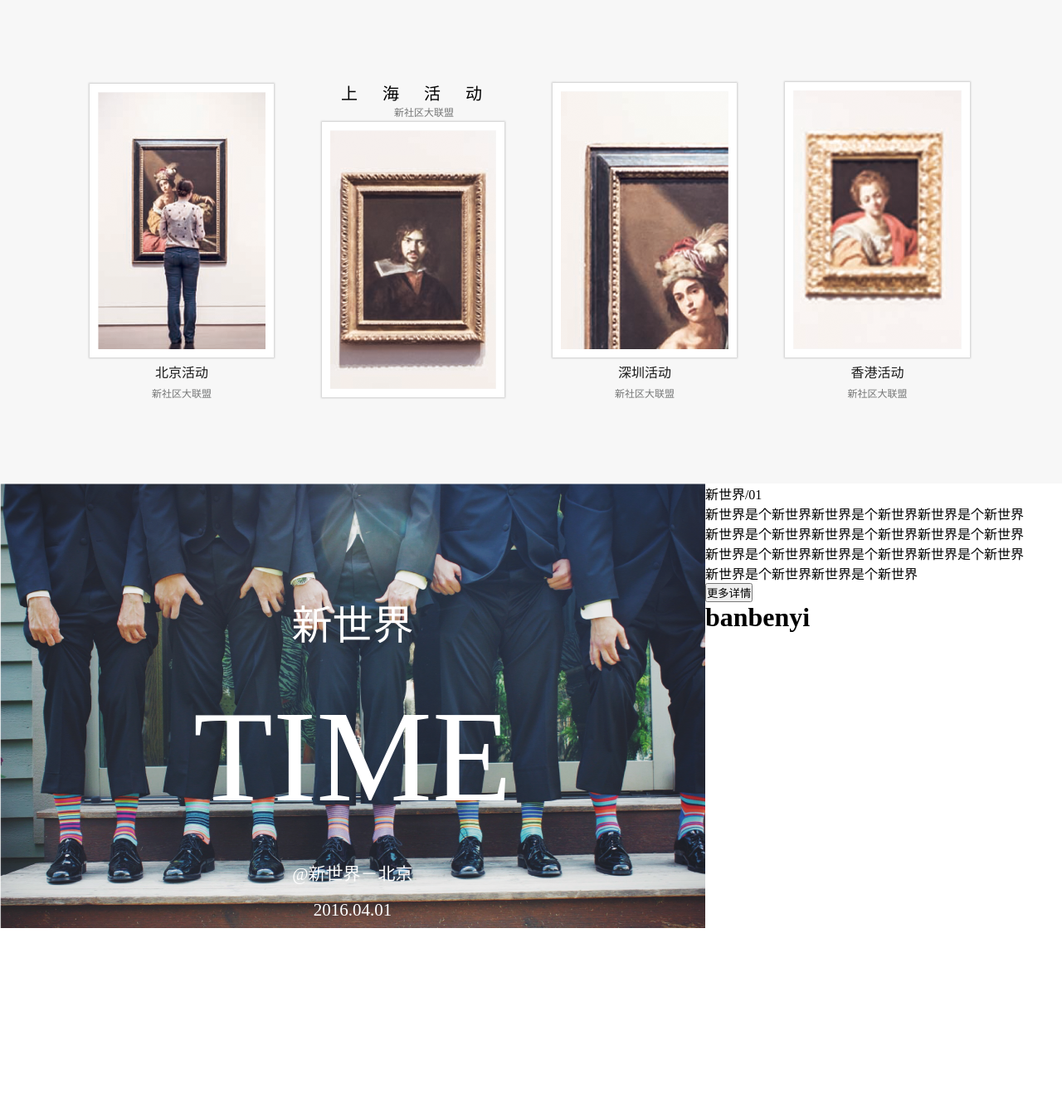
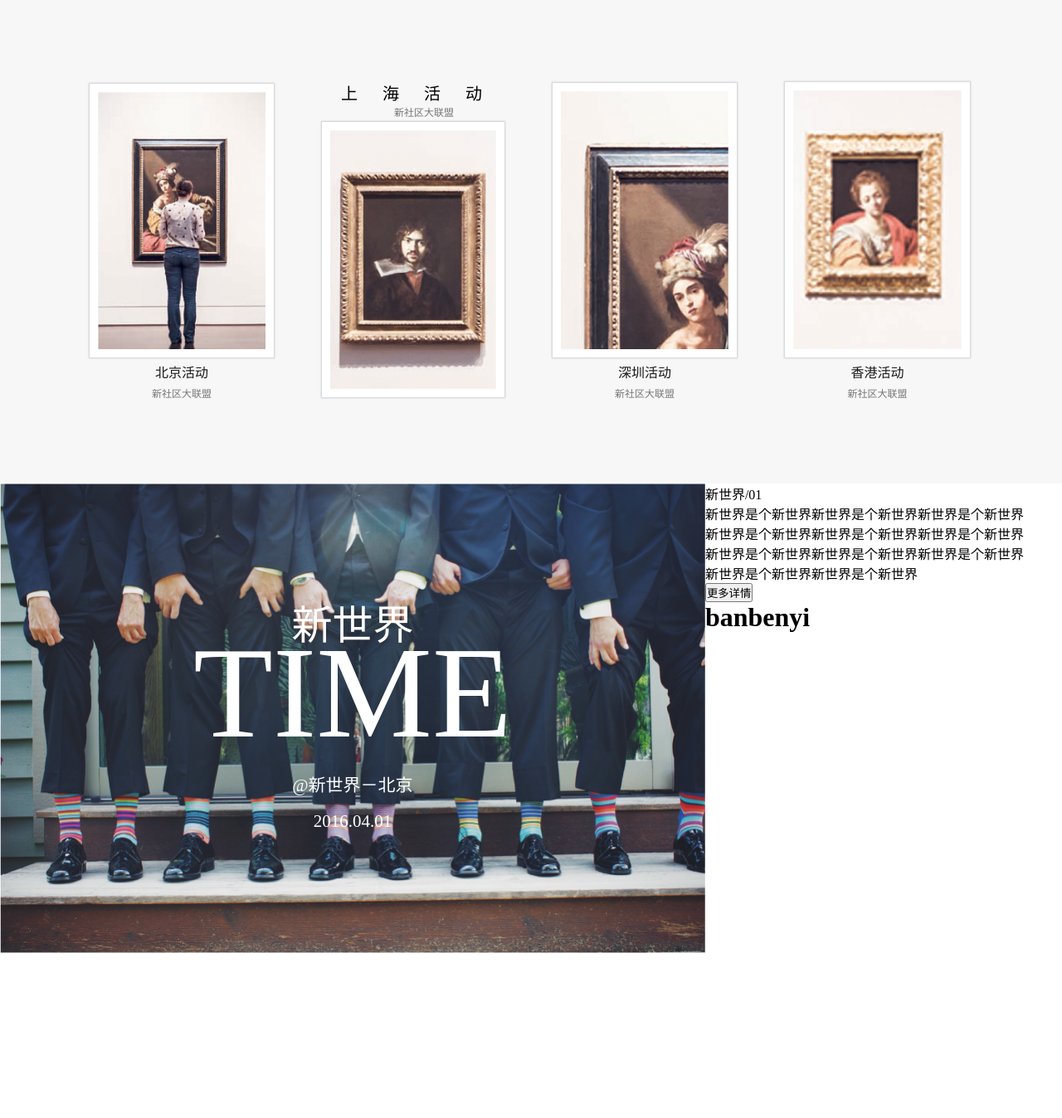
Before and after one commit to small-huge-egg/demo, a PHP site: the page made by ife/第七个.html in a window 1280 px wide. Shown: the part 1694-3042 px from the top of the page at 83% size. Run offline with PHP 8.4, Linux system fonts and the light colour scheme.

Commit message:
图片上的字边距有问题，明日改

```diff
--- a/ife/style/seventh.css
+++ b/ife/style/seventh.css
@@ -305,6 +305,8 @@ nav ul li a:hover{
     background-image:url(../images/seventh/newworld.png);
     width:66.4%;
     /* width:54% */
+    height:566px;
+    background-size:100% 100%;
 }
 .newworld-onetext{
     margin-top:134px;
@@ -315,12 +317,11 @@ nav ul li a:hover{
     color:#fff;
 }
 .newworld-towtext{
-
     text-align:center;
     font-size:157px;
     font-family: 'MicrosoftYaHei';
-    line-height:241px;
     color:#fff;
+    margin-top:-47px;
 }
 .newworld-threetext{
     text-align:center;
```
